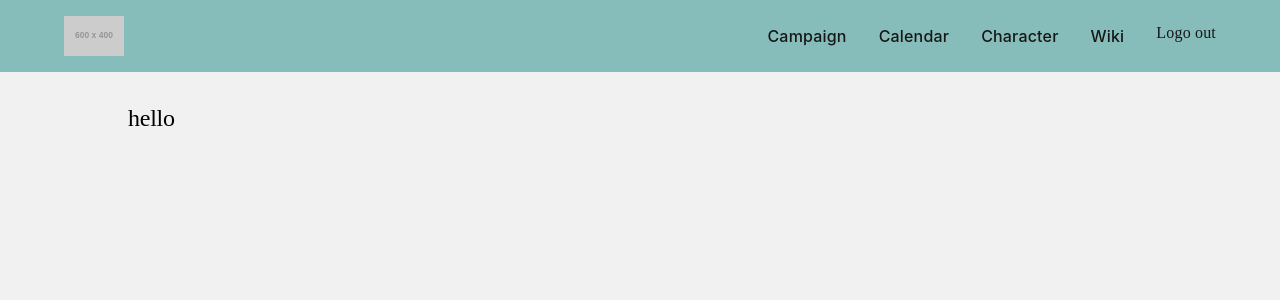
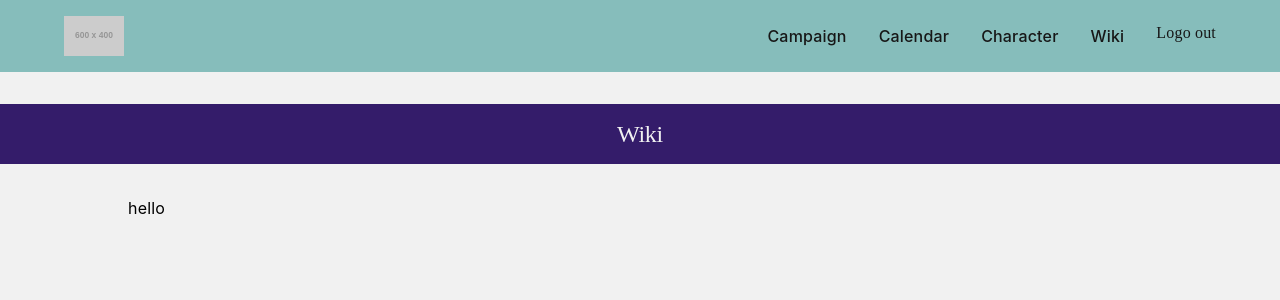
Before and after one commit to juleskj/dnd-react-flask, a React (Vite) app: page /wiki in a window 1280 px wide. Shown: the top 300 px of the page. Built offline with nearby package versions, Linux system fonts and the light colour scheme.

Commit message:
mainlayout

```diff
--- a/src/App.jsx
+++ b/src/App.jsx
@@ -9,7 +9,7 @@ import "./App.css";
 
 function App() {
   return (
-    <div className="my-4 mx-4  lg:mx-32 lg:my-8">
+    <div>
       <Routes>
         <Route path="/" element={<Home />} />
         <Route path="/wiki" element={<Wiki />} />
--- a/src/index.css
+++ b/src/index.css
@@ -82,7 +82,6 @@ h1,
 h2 {
   font-family: var(--heading);
   font-weight: 500;
-  color: var(--text-h);
 }
 
 h1 {
--- /dev/null
+++ b/src/layouts/MainLayout.tsx
@@ -0,0 +1,27 @@
+import type { ReactNode } from "react";
+
+function MainLayout({
+  children,
+  headerTitle,
+  color = "purple",
+}: {
+  children: ReactNode;
+  headerTitle: string;
+  color?: "purple" | "teal";
+}) {
+  const colors = {
+    purple: "bg-accent-300",
+    teal: "bg-main-300",
+  };
+
+  return (
+    <div className="my-8">
+      <h2 className={` ${colors[color]} w-full text-center text-light-100 p-4`}>
+        {headerTitle}
+      </h2>
+      <section className="my-4 mx-4 lg:mx-32 lg:my-8">{children}</section>
+    </div>
+  );
+}
+
+export default MainLayout;
--- a/src/pages/Wiki.tsx
+++ b/src/pages/Wiki.tsx
@@ -1,8 +1,10 @@
+import MainLayout from "../layouts/MainLayout";
+
 function Wiki() {
   return (
-    <div>
-      <h2>hello</h2>
-    </div>
+    <MainLayout headerTitle="Wiki" color="purple">
+      <p>hello</p>
+    </MainLayout>
   );
 }
 
```
